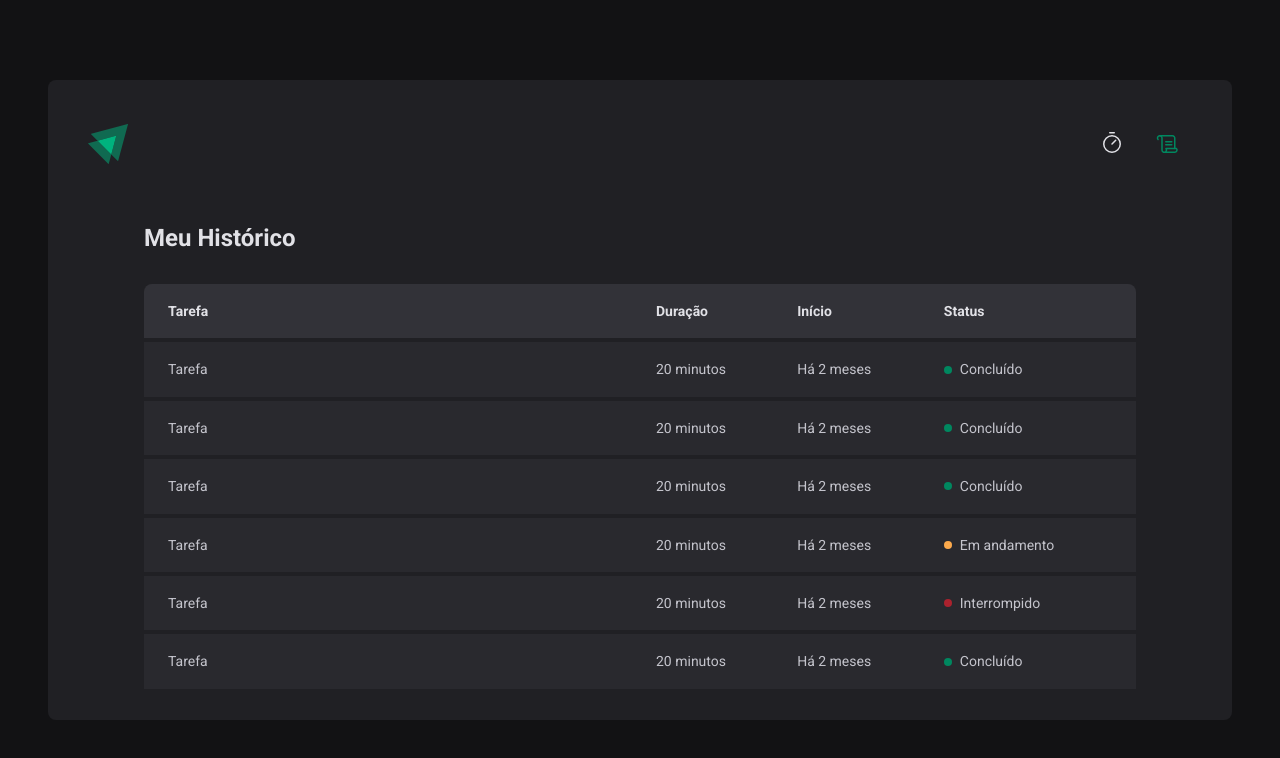
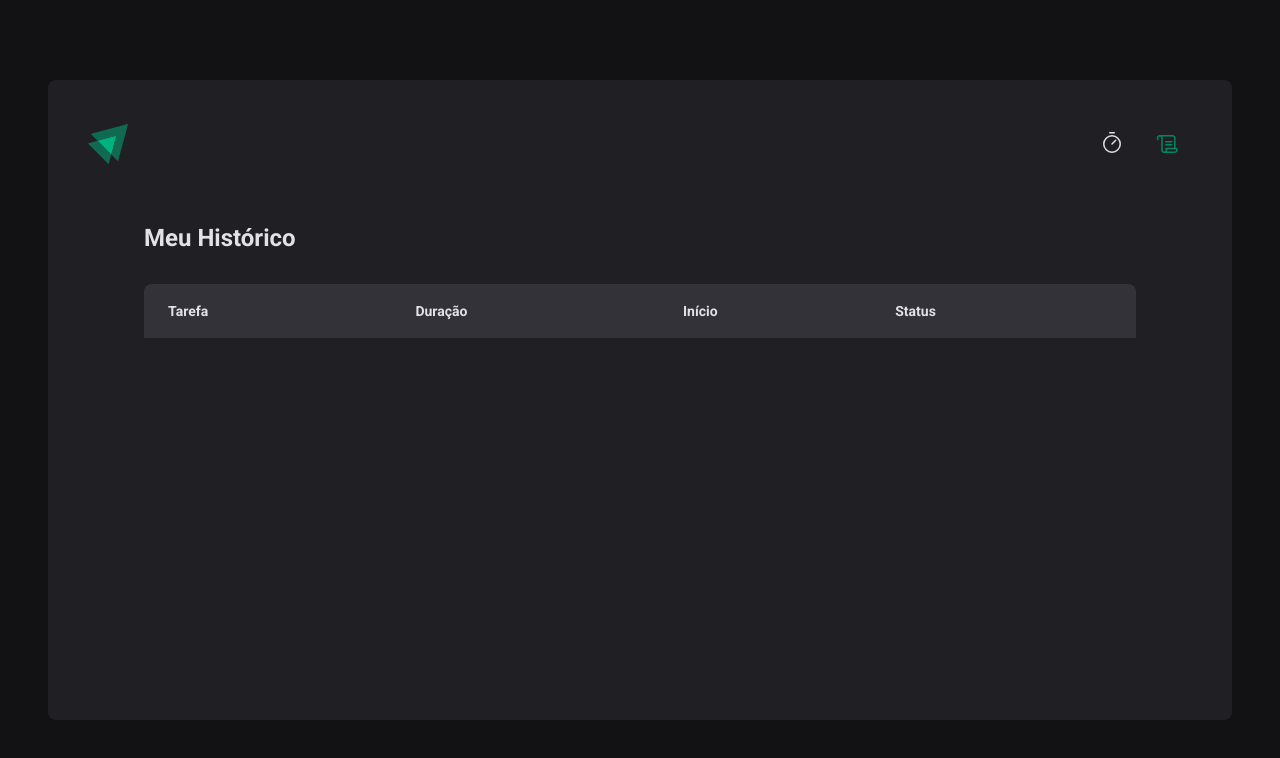
Before and after one commit to Will-Felipe/ignite-react, a React (Vite) app in the folder ignite-timer/: page /history in a window 1280 px wide. Shown: the top 758 px of the page. Built offline with nearby package versions, Linux system fonts and the light colour scheme.

Commit message:
adicionando contexto

```diff
--- a/ignite-timer/src/App.tsx
+++ b/ignite-timer/src/App.tsx
@@ -3,12 +3,15 @@
 import { GlobalStyle } from "./styles/global";
 import { BrowserRouter } from "react-router-dom";
 import { Router } from "./Router";
+import { CyclesContextProvider } from "./contexts/CyclesContexts";
 
 export function App() {
   return (
     <ThemeProvider theme={defaultTheme}>
       <BrowserRouter>
-        <Router />
+        <CyclesContextProvider>
+          <Router />
+        </CyclesContextProvider>
       </BrowserRouter>
       <GlobalStyle />
     </ThemeProvider>
--- /dev/null
+++ b/ignite-timer/src/contexts/CyclesContexts.tsx
@@ -0,0 +1,102 @@
+import { createContext, useState } from "react";
+
+interface CreateCycleData {
+  task: string;
+  minutesAmount: number;
+}
+
+interface Cycles {
+  id: string;
+  task: string;
+  minutesAmount: number;
+  startDate: Date;
+  interruptedDate?: Date;
+  finishedDate?: Date;
+}
+
+interface CyclesContextType {
+  cycles: Cycles[];
+  activeCycle: Cycles | undefined;
+  activeCycleId: string | null;
+  amountSecondsPassed: number;
+  markCurrentCycleAsFinished: () => void;
+  setSecondsPassed: (seconds: number) => void;
+  createNewCycle: (data: CreateCycleData) => void;
+  interruptCurrentCycle: () => void;
+}
+
+export const CyclesContext = createContext({} as CyclesContextType);
+
+interface CyclesContextProviderProps {
+  children: React.ReactNode;
+}
+
+export function CyclesContextProvider({
+  children,
+}: CyclesContextProviderProps) {
+  const [cycles, setCycles] = useState<Cycles[]>([]);
+  const [activeCycleId, setActiveCycleId] = useState<string | null>(null);
+  const [amountSecondsPassed, setAmountSecondsPassed] = useState(0);
+
+  const activeCycle = cycles.find((cycle) => cycle.id === activeCycleId);
+
+  function setSecondsPassed(seconds: number) {
+    setAmountSecondsPassed(seconds);
+  }
+
+  function markCurrentCycleAsFinished() {
+    setCycles((state) =>
+      state.map((cycle) => {
+        if (cycle.id === activeCycleId) {
+          return { ...cycle, finishedDate: new Date() };
+        }
+        return cycle;
+      })
+    );
+  }
+
+  function createNewCycle(data: CreateCycleData) {
+    const id = String(new Date().getTime());
+
+    const newCycle: Cycles = {
+      id,
+      task: data.task,
+      minutesAmount: data.minutesAmount,
+      startDate: new Date(),
+    };
+
+    setCycles((state) => [...state, newCycle]);
+    setActiveCycleId(id);
+    setAmountSecondsPassed(0);
+  }
+
+  function interruptCurrentCycle() {
+    setCycles((cycles) =>
+      cycles.map((cycle) => {
+        if (cycle.id === activeCycleId) {
+          return { ...cycle, interruptedDate: new Date() };
+        }
+        return cycle;
+      })
+    );
+
+    setActiveCycleId(null);
+  }
+
+  return (
+    <CyclesContext.Provider
+      value={{
+        cycles,
+        activeCycle,
+        activeCycleId,
+        markCurrentCycleAsFinished,
+        amountSecondsPassed,
+        setSecondsPassed,
+        createNewCycle,
+        interruptCurrentCycle,
+      }}
+    >
+      {children}
+    </CyclesContext.Provider>
+  );
+}
--- a/ignite-timer/src/pages/History/index.tsx
+++ b/ignite-timer/src/pages/History/index.tsx
@@ -1,6 +1,12 @@
 import { HistoryContainer, HistoryList, Status } from "./styles";
+import { formatDistanceToNow } from "date-fns";
+import { ptBR } from "date-fns/locale";
+import { CyclesContext } from "../../contexts/CyclesContexts";
+import { useContext } from "react";
 
 export function History() {
+  const { cycles } = useContext(CyclesContext);
+
   return (
     <HistoryContainer>
       <h1>Meu Histórico</h1>
@@ -16,54 +22,33 @@
             </tr>
           </thead>
           <tbody>
-            <tr>
-              <td>Tarefa</td>
-              <td>20 minutos</td>
-              <td>Há 2 meses</td>
-              <td>
-                <Status statusColor="green">Concluído</Status>
-              </td>
-            </tr>
-            <tr>
-              <td>Tarefa</td>
-              <td>20 minutos</td>
-              <td>Há 2 meses</td>
-              <td>
-                <Status statusColor="green">Concluído</Status>
-              </td>
-            </tr>
-            <tr>
-              <td>Tarefa</td>
-              <td>20 minutos</td>
-              <td>Há 2 meses</td>
-              <td>
-                <Status statusColor="green">Concluído</Status>
-              </td>
-            </tr>
-            <tr>
-              <td>Tarefa</td>
-              <td>20 minutos</td>
-              <td>Há 2 meses</td>
-              <td>
-                <Status statusColor="yellow">Em andamento</Status>
-              </td>
-            </tr>
-            <tr>
-              <td>Tarefa</td>
-              <td>20 minutos</td>
-              <td>Há 2 meses</td>
-              <td>
-                <Status statusColor="red">Interrompido</Status>
-              </td>
-            </tr>
-            <tr>
-              <td>Tarefa</td>
-              <td>20 minutos</td>
-              <td>Há 2 meses</td>
-              <td>
-                <Status statusColor="green">Concluído</Status>
-              </td>
-            </tr>
+            {cycles.map((cycle) => {
+              return (
+                <tr key={cycle.id}>
+                  <td>{cycle.task}</td>
+                  <td>{cycle.minutesAmount} minutos</td>
+                  <td>
+                    {formatDistanceToNow(cycle.startDate, {
+                      addSuffix: true,
+                      locale: ptBR,
+                    })}
+                  </td>
+                  <td>
+                    {cycle.finishedDate && (
+                      <Status statusColor="green">Concluído</Status>
+                    )}
+
+                    {cycle.interruptedDate && (
+                      <Status statusColor="red">Interrompido</Status>
+                    )}
+
+                    {!cycle.finishedDate && !cycle.interruptedDate && (
+                      <Status statusColor="yellow">Em andamento</Status>
+                    )}
+                  </td>
+                </tr>
+              );
+            })}
           </tbody>
         </table>
       </HistoryList>
--- a/ignite-timer/src/pages/Home/Countdown/index.tsx
+++ b/ignite-timer/src/pages/Home/Countdown/index.tsx
@@ -1,20 +1,32 @@
-import { useEffect, useState } from "react";
+import { useContext, useEffect } from "react";
+import { differenceInSeconds } from "date-fns";
 import { CountdownContainer, Separator } from "./styles";
-import { differenceInSeconds } from "date-fns";
+import { CyclesContext } from "../../../contexts/CyclesContexts";
 
-interface CountdownProps {
-  activeCycle: Cycles;
-  setCycles: React.Dispatch<React.SetStateAction<Cycles[]>>;
-  activeCycleId: string | null;
-}
+export function Countdown() {
+  const {
+    activeCycle,
+    activeCycleId,
+    markCurrentCycleAsFinished,
+    amountSecondsPassed,
+    setSecondsPassed,
+  } = useContext(CyclesContext);
 
-export function Countdown({
-  activeCycle,
-  setCycles,
-  activeCycleId,
-}: CountdownProps) {
-  const [amountSecondsPassed, setAmountSecondsPassed] = useState(0);
   const totalSeconds = activeCycle ? activeCycle.minutesAmount * 60 : 0;
+
+  const currentSeconds = activeCycle ? totalSeconds - amountSecondsPassed : 0;
+
+  const minutesAmount = Math.floor(currentSeconds / 60);
+  const secondsAmount = currentSeconds % 60;
+
+  const minutes = String(minutesAmount).padStart(2, "0");
+  const seconds = String(secondsAmount).padStart(2, "0");
+
+  useEffect(() => {
+    if (activeCycle) {
+      document.title = `${minutes}:${seconds}`;
+    }
+  }, [activeCycle, minutes, seconds]);
 
   useEffect(() => {
     let interval: number;
@@ -27,19 +39,12 @@
         );
 
         if (secondsDifference >= totalSeconds) {
-          setCycles((state) =>
-            state.map((cycle) => {
-              if (cycle.id === activeCycleId) {
-                return { ...cycle, finishedDate: new Date() };
-              }
-              return cycle;
-            })
-          );
+          markCurrentCycleAsFinished();
 
-          setAmountSecondsPassed(totalSeconds);
+          setSecondsPassed(totalSeconds);
           clearInterval(interval);
         } else {
-          setAmountSecondsPassed(secondsDifference);
+          setSecondsPassed(secondsDifference);
         }
       }, 1000);
     }
@@ -47,7 +52,13 @@
     return () => {
       clearInterval(interval);
     };
-  }, [activeCycle, activeCycleId, totalSeconds]);
+  }, [
+    activeCycle,
+    activeCycleId,
+    markCurrentCycleAsFinished,
+    setSecondsPassed,
+    totalSeconds,
+  ]);
 
   return (
     <CountdownContainer>
--- a/ignite-timer/src/pages/Home/NewCycleForm/index.tsx
+++ b/ignite-timer/src/pages/Home/NewCycleForm/index.tsx
@@ -1,21 +1,12 @@
-import { useForm } from "react-hook-form";
 import { FormContainer, MinutesAmountInput, TaskInput } from "./styles";
-import * as zod from "zod";
-import { zodResolver } from "@hookform/resolvers/zod";
-
-const newCycleFormValidationSchema = zod.object({
-  task: zod.string().min(1, "Informe a tarefa!"),
-  minutesAmount: zod.number().min(5).max(60),
-});
+import { useContext } from "react";
+import { useFormContext } from "react-hook-form";
+import { CyclesContext } from "../../../contexts/CyclesContexts";
 
 export function NewCycleForm() {
-  const { register, handleSubmit, watch, reset } = useForm<NewCycleFormData>({
-    resolver: zodResolver(newCycleFormValidationSchema),
-    defaultValues: {
-      task: "",
-      minutesAmount: 0,
-    },
-  });
+  const { activeCycle } = useContext(CyclesContext);
+  const { register } = useFormContext();
+
   return (
     <FormContainer>
       <label htmlFor="task">Vou trabalhar em</label>
```
Also changed, not shown: ignite-timer/src/pages/Home/index.tsx (+27 -65 lines).
